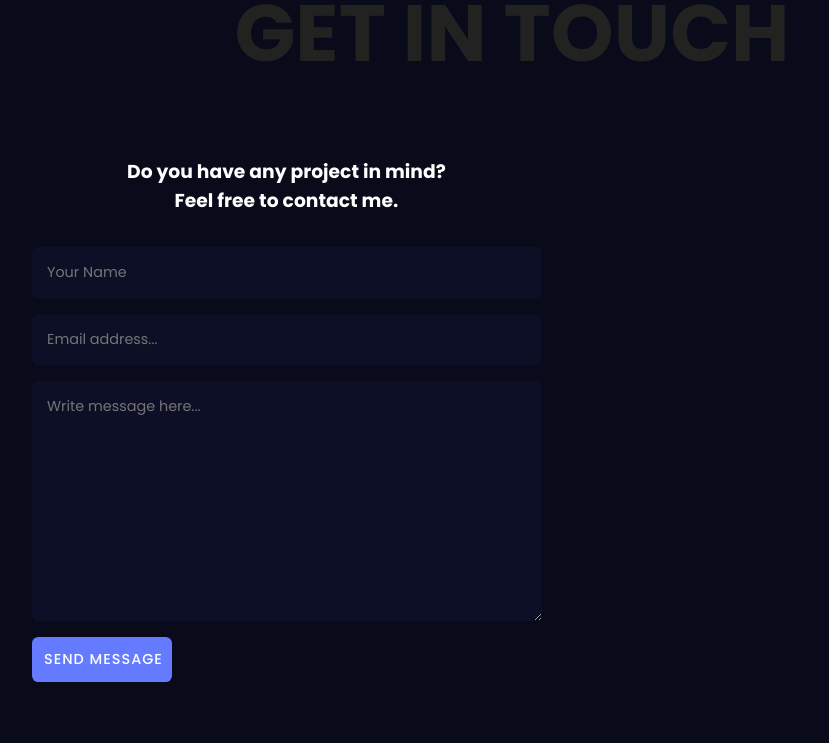
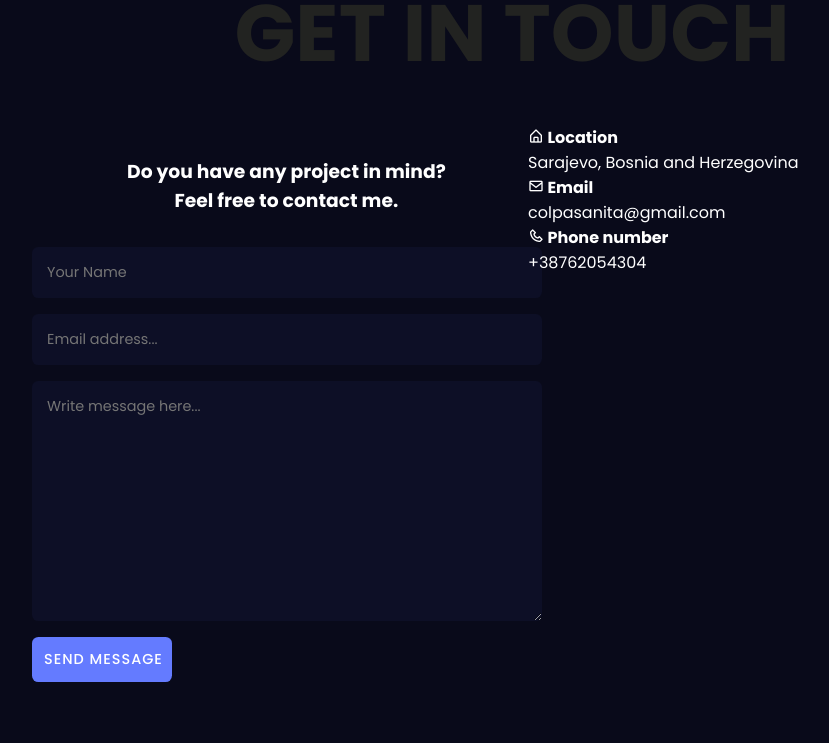
Before and after one commit to sanitadev/sanitadev.github.io, a plain HTML site: page index.html in a window 1280 px wide. Shown: the part 3160-3903 px from the top of the page, without its empty margins (128-957 px from the left). Drawn offline with nearby package versions, Linux system fonts and the light colour scheme.

Commit message:
Update index.html

```diff
--- a/index.html
+++ b/index.html
@@ -227,6 +227,20 @@
           <input type="submit" value="Send message" class="send-btn">
         </form>
     </div>
+     <div class="contact-info">
+        <div class="contact-content">
+        <h4><i class='bx bx-home-alt' ></i> Location </h4>
+        <p>Sarajevo, Bosnia and Herzegovina</p>
+        </div>
+        <div class="contact-content">
+            <h4><i class='bx bx-envelope' ></i> Email </h4>
+            <p>colpasanita@gmail.com</p>
+            </div>
+        <div class="contact-content">
+                <h4><i class='bx bx-phone' ></i> Phone number </h4>
+                <p>+38762054304</p>
+        </div>
+     </div>
 </div>
 </section>
 <section class="footer container" id="footer">
```
